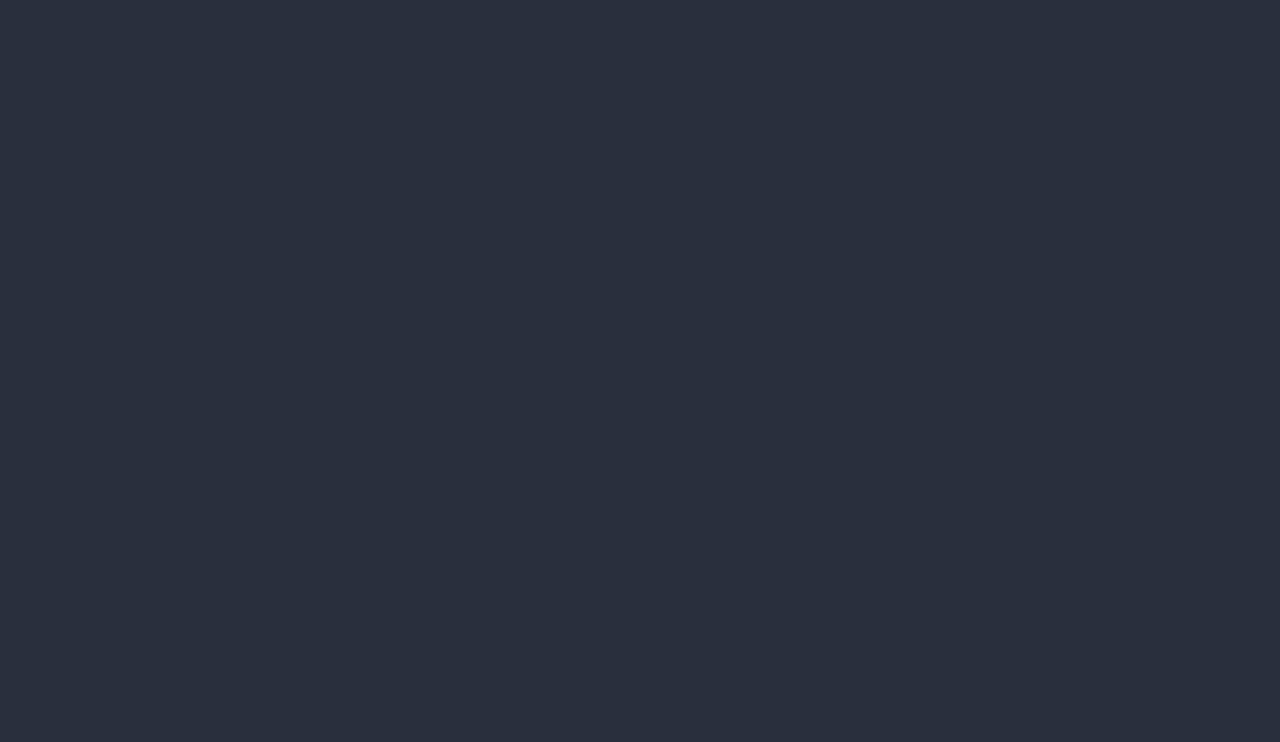
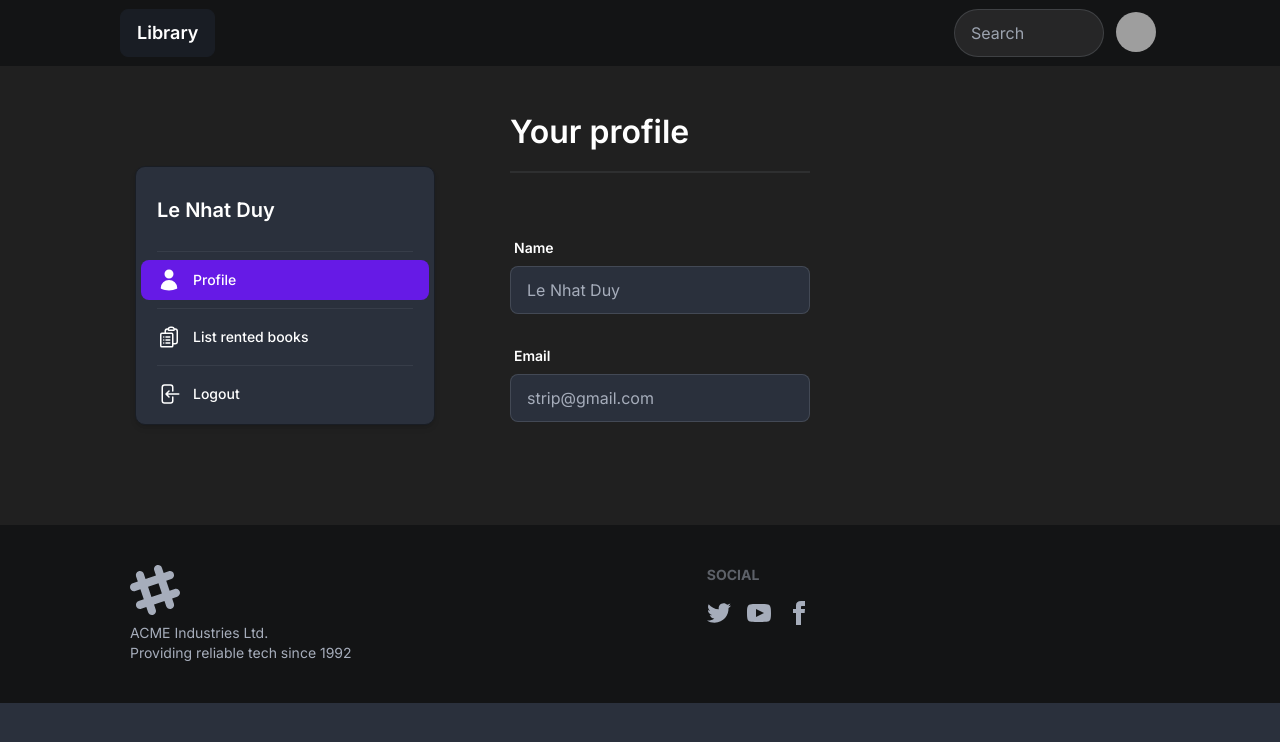
Before and after one commit to rayleigh420/TKPM, a React (Vite) app in the folder Client/: page /profile in a window 1280 px wide. Before the commit this address had no page. Shown: the top 742 px of the page. Built offline with nearby package versions, Linux system fonts and the light colour scheme; grey boxes are pictures that could not be loaded.

Commit message:
Add profile form edit

```diff
--- a/Client/src/App.jsx
+++ b/Client/src/App.jsx
@@ -3,6 +3,7 @@ import { Route, Routes } from 'react-router-dom'
 import Layout from './pages/Layout'
 import Home from './pages/home'
 import Book from './pages/Book'
+import Profile from './pages/Profile'
 
 function App() {
 
@@ -12,6 +13,7 @@ function App() {
         <Route path="/" element={<Layout />} >
           <Route path='home' element={<Home />} />
           <Route path='book' element={<Book />} />
+          <Route path='profile' element={<Profile />} />
         </Route>
       </Routes>
     </>
--- a/Client/src/components/Navigation.jsx
+++ b/Client/src/components/Navigation.jsx
@@ -50,10 +50,11 @@ const Navigation = ({ setLog }) => {
                             </li>
                             <li>
                                 <a>
-                                    <svg xmlns="http://www.w3.org/2000/svg" viewBox="0 0 24 24" fill="currentColor" className="w-6 h-6">
-                                        <path fillRule="evenodd" d="M12 6.75a5.25 5.25 0 016.775-5.025.75.75 0 01.313 1.248l-3.32 3.319c.063.475.276.934.641 1.299.365.365.824.578 1.3.64l3.318-3.319a.75.75 0 011.248.313 5.25 5.25 0 01-5.472 6.756c-1.018-.086-1.87.1-2.309.634L7.344 21.3A3.298 3.298 0 112.7 16.657l8.684-7.151c.533-.44.72-1.291.634-2.309A5.342 5.342 0 0112 6.75zM4.117 19.125a.75.75 0 01.75-.75h.008a.75.75 0 01.75.75v.008a.75.75 0 01-.75.75h-.008a.75.75 0 01-.75-.75v-.008z" clipRule="evenodd" />
+                                    <svg xmlns="http://www.w3.org/2000/svg" fill="none" viewBox="0 0 24 24" strokeWidth={1.5} stroke="currentColor" className="w-6 h-6">
+                                        <path strokeLinecap="round" strokeLinejoin="round" d="M9 12h3.75M9 15h3.75M9 18h3.75m3 .75H18a2.25 2.25 0 002.25-2.25V6.108c0-1.135-.845-2.098-1.976-2.192a48.424 48.424 0 00-1.123-.08m-5.801 0c-.065.21-.1.433-.1.664 0 .414.336.75.75.75h4.5a.75.75 0 00.75-.75 2.25 2.25 0 00-.1-.664m-5.8 0A2.251 2.251 0 0113.5 2.25H15c1.012 0 1.867.668 2.15 1.586m-5.8 0c-.376.023-.75.05-1.124.08C9.095 4.01 8.25 4.973 8.25 6.108V8.25m0 0H4.875c-.621 0-1.125.504-1.125 1.125v11.25c0 .621.504 1.125 1.125 1.125h9.75c.621 0 1.125-.504 1.125-1.125V9.375c0-.621-.504-1.125-1.125-1.125H8.25zM6.75 12h.008v.008H6.75V12zm0 3h.008v.008H6.75V15zm0 3h.008v.008H6.75V18z" />
                                     </svg>
-                                    Settings
+
+                                    List rented book
                                 </a>
                             </li>
                             <li>
@@ -61,7 +62,6 @@ const Navigation = ({ setLog }) => {
                                     <svg xmlns="http://www.w3.org/2000/svg" viewBox="0 0 24 24" fill="currentColor" className="w-6 h-6">
                                         <path fillRule="evenodd" d="M7.5 3.75A1.5 1.5 0 006 5.25v13.5a1.5 1.5 0 001.5 1.5h6a1.5 1.5 0 001.5-1.5V15a.75.75 0 011.5 0v3.75a3 3 0 01-3 3h-6a3 3 0 01-3-3V5.25a3 3 0 013-3h6a3 3 0 013 3V9A.75.75 0 0115 9V5.25a1.5 1.5 0 00-1.5-1.5h-6zm5.03 4.72a.75.75 0 010 1.06l-1.72 1.72h10.94a.75.75 0 010 1.5H10.81l1.72 1.72a.75.75 0 11-1.06 1.06l-3-3a.75.75 0 010-1.06l3-3a.75.75 0 011.06 0z" clipRule="evenodd" />
                                     </svg>
-
                                     Logout
                                 </Link>
                             </li>
--- /dev/null
+++ b/Client/src/pages/Profile.jsx
@@ -0,0 +1,68 @@
+const Profile = () => {
+    return (
+        <>
+            <div className="flex flex-row justify-start">
+                <div className="w-[310px] pl-[135px] mt-[100px]">
+                    <ul className="menu menu-compact flex flex-col p-0 py-[10px] px-[5px] w-[300px] border border-[#191D24] text-[#ffffff] font-medium leading-[24px] bg-[#2a303c] rounded-[10px] shadow-md ">
+                        <li><a className="text-[20px] font-semibold py-[23px] text-[#ffffff]">
+                            Le Nhat Duy
+                        </a></li>
+                        <li></li>
+                        <li>
+                            <a className="active">
+                                <svg xmlns="http://www.w3.org/2000/svg" viewBox="0 0 24 24" fill="currentColor" className="w-6 h-6">
+                                    <path fillRule="evenodd" d="M7.5 6a4.5 4.5 0 119 0 4.5 4.5 0 01-9 0zM3.751 20.105a8.25 8.25 0 0116.498 0 .75.75 0 01-.437.695A18.683 18.683 0 0112 22.5c-2.786 0-5.433-.608-7.812-1.7a.75.75 0 01-.437-.695z" clipRule="evenodd" />
+                                </svg>
+                                Profile
+                            </a>
+                        </li>
+                        <li></li>
+                        <li>
+                            <a>
+                                <svg xmlns="http://www.w3.org/2000/svg" fill="none" viewBox="0 0 24 24" strokeWidth={1.5} stroke="currentColor" className="w-6 h-6">
+                                    <path strokeLinecap="round" strokeLinejoin="round" d="M9 12h3.75M9 15h3.75M9 18h3.75m3 .75H18a2.25 2.25 0 002.25-2.25V6.108c0-1.135-.845-2.098-1.976-2.192a48.424 48.424 0 00-1.123-.08m-5.801 0c-.065.21-.1.433-.1.664 0 .414.336.75.75.75h4.5a.75.75 0 00.75-.75 2.25 2.25 0 00-.1-.664m-5.8 0A2.251 2.251 0 0113.5 2.25H15c1.012 0 1.867.668 2.15 1.586m-5.8 0c-.376.023-.75.05-1.124.08C9.095 4.01 8.25 4.973 8.25 6.108V8.25m0 0H4.875c-.621 0-1.125.504-1.125 1.125v11.25c0 .621.504 1.125 1.125 1.125h9.75c.621 0 1.125-.504 1.125-1.125V9.375c0-.621-.504-1.125-1.125-1.125H8.25zM6.75 12h.008v.008H6.75V12zm0 3h.008v.008H6.75V15zm0 3h.008v.008H6.75V18z" />
+                                </svg>
+
+                                List rented books
+                            </a>
+                        </li>
+                        <li></li>
+                        <li>
+                            <a>
+                                <svg xmlns="http://www.w3.org/2000/svg" viewBox="0 0 24 24" fill="currentColor" className="w-6 h-6">
+                                    <path fillRule="evenodd" d="M7.5 3.75A1.5 1.5 0 006 5.25v13.5a1.5 1.5 0 001.5 1.5h6a1.5 1.5 0 001.5-1.5V15a.75.75 0 011.5 0v3.75a3 3 0 01-3 3h-6a3 3 0 01-3-3V5.25a3 3 0 013-3h6a3 3 0 013 3V9A.75.75 0 0115 9V5.25a1.5 1.5 0 00-1.5-1.5h-6zm5.03 4.72a.75.75 0 010 1.06l-1.72 1.72h10.94a.75.75 0 010 1.5H10.81l1.72 1.72a.75.75 0 11-1.06 1.06l-3-3a.75.75 0 010-1.06l3-3a.75.75 0 011.06 0z" clipRule="evenodd" />
+                                </svg>
+                                Logout
+                            </a>
+                        </li>
+                    </ul>
+                </div>
+                <div className="ml-[200px]">
+                    <h1 className="mt-[50px] text-[32px] text-[#ffffff] leading-[32px] font-semibold">Your profile</h1>
+                    <div className="divider bordered border-[#ffffff]"></div>
+                    <div className="mt-[50px] w-[300px]">
+                        <div className="w-full mt-[22px] flex justify-center">
+                            <div className="form-control w-full max-w-xs">
+                                <label className="label">
+                                    <span className="label-text text-[#ffffff] font-semibold">Name</span>
+                                </label>
+                                <input value="Le Nhat Duy" type="text" placeholder="Le Nhat Duy" className="input input-bordered w-full max-w-xs" />
+                            </div>
+                        </div>
+
+                        <div className="w-full mt-[24px] flex justify-center">
+                            <div className="form-control w-full max-w-xs">
+                                <label className="label">
+                                    <span className="label-text text-[#ffffff] font-semibold">Email</span>
+                                </label>
+                                <input value="strip@gmail.com" type="email" placeholder="strip@gmail.com" className="input input-bordered w-full max-w-xs" />
+                            </div>
+                        </div>
+                    </div>
+                </div>
+            </div>
+        </>
+    )
+}
+
+export default Profile
```
